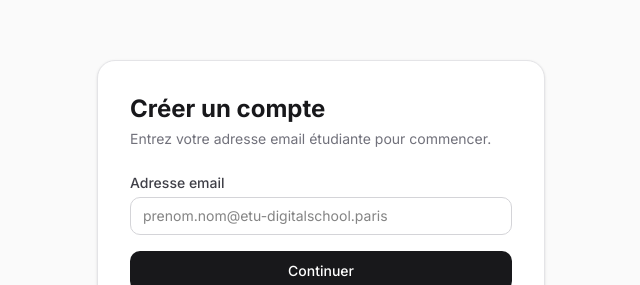
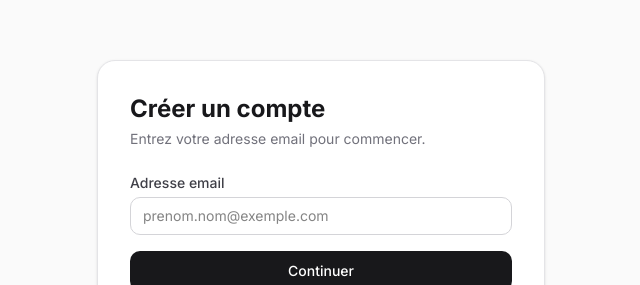
Before and after one commit to Jedanns/SkillSwap, a Next.js app: page /signup in a window 1280 px wide. Shown: the part 186-471 px from the top of the page, without its empty margins (319-959 px from the left). Built offline with nearby package versions, Linux system fonts and the light colour scheme.

Commit message:
Auth: allow any email domain for sign-up
Remove the campus-only (@etu-digitalschool.paris) restriction: drop the app-side check and the helper, and stop creating the profiles_campus_email_chk constraint (dropping it if present). Any valid email may now sign up.

```diff
--- a/src/app/(auth)/signup/actions.ts
+++ b/src/app/(auth)/signup/actions.ts
@@ -1,7 +1,6 @@
 "use server";
 
 import { createClient } from "@/lib/supabase/server";
-import { CAMPUS_DOMAIN, isCampusEmail } from "@/lib/auth/constants";
 
 export type SignupState = {
   error?: string;
@@ -30,13 +29,6 @@ export async function signupAction(
 
   if (!/^[^\s@]+@[^\s@]+\.[^\s@]+$/.test(email)) {
     return { error: "Adresse email invalide." };
-  }
-
-  // Campus-only — instant UX guard. The DB CHECK constraint is the hard guard.
-  if (!isCampusEmail(email)) {
-    return {
-      error: `Seules les adresses @${CAMPUS_DOMAIN} sont acceptées.`,
-    };
   }
 
   // Strip any trailing slash so we never build a broken `//auth/confirm` link
--- a/src/app/(auth)/signup/page.tsx
+++ b/src/app/(auth)/signup/page.tsx
@@ -40,7 +40,7 @@ export default function SignupPage() {
     <div className="bg-white rounded-2xl shadow-sm border border-zinc-200 p-8">
       <h1 className="text-2xl font-bold text-zinc-900 mb-1">Créer un compte</h1>
       <p className="text-zinc-500 text-sm mb-6">
-        Entrez votre adresse email étudiante pour commencer.
+        Entrez votre adresse email pour commencer.
       </p>
 
       <form action={formAction} className="space-y-4">
@@ -57,7 +57,7 @@ export default function SignupPage() {
             type="email"
             autoComplete="email"
             required
-            placeholder="prenom.nom@etu-digitalschool.paris"
+            placeholder="prenom.nom@exemple.com"
             className="w-full rounded-lg border border-zinc-300 px-3 py-2 text-sm outline-none focus:ring-2 focus:ring-zinc-900 focus:border-transparent"
           />
         </div>
--- a/src/lib/auth/constants.ts
+++ /dev/null
@@ -1,15 +0,0 @@
-/**
- * Campus access policy. SkillSwap is restricted to DSP F2I students, so only
- * `@etu-digitalschool.paris` addresses may sign up or sign in.
- *
- * This is the UX-level guard (instant feedback before an email is sent). The
- * hard guard lives in the database: the `profiles_campus_email_chk` CHECK
- * constraint runs inside the `handle_new_user()` trigger, so a non-campus
- * signup rolls back the `auth.users` insert even if this check is bypassed.
- */
-export const CAMPUS_DOMAIN = "etu-digitalschool.paris";
-
-export function isCampusEmail(email: string): boolean {
-  const domain = email.split("@")[1]?.toLowerCase();
-  return domain === CAMPUS_DOMAIN;
-}
```
Also changed, not shown: 1 other file (tests, documents, lock files or other folders).
